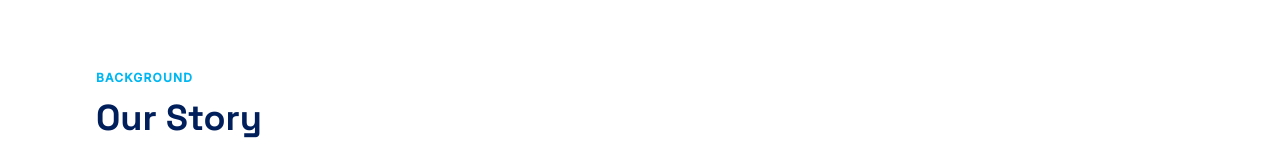
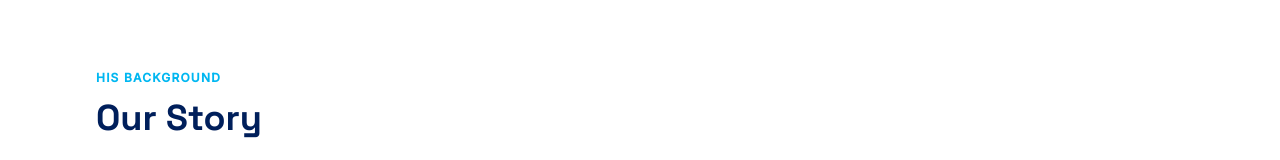
Before and after one commit to Strategically-Speaking/ss-jbs-boat-repairs, a Next.js app: page /about in a window 1280 px wide. Shown: the part 566-726 px from the top of the page. Built offline with nearby package versions, Linux system fonts and the light colour scheme.

Commit message:
feat: update section label from "Background" to "His Background" on About page

```diff
--- a/src/app/about/page.tsx
+++ b/src/app/about/page.tsx
@@ -47,7 +47,7 @@ export default function AboutPage() {
         <section aria-labelledby="story-heading" className="py-20 bg-surface">
           <div className="max-w-6xl mx-auto px-4 sm:px-6 lg:px-8">
             <div className="max-w-6xl">
-              <SectionLabel>Background</SectionLabel>
+              <SectionLabel>His Background</SectionLabel>
               <h2
                 id="story-heading"
                 className="font-heading font-bold text-primary text-3xl sm:text-4xl mb-6"
```
